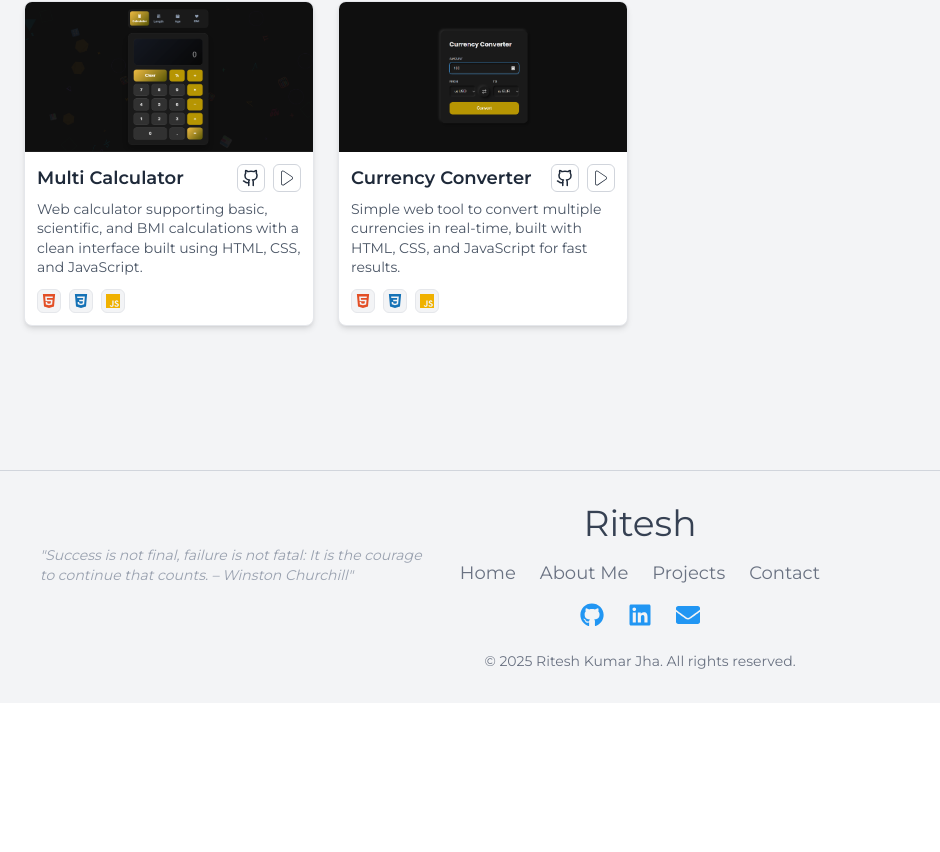
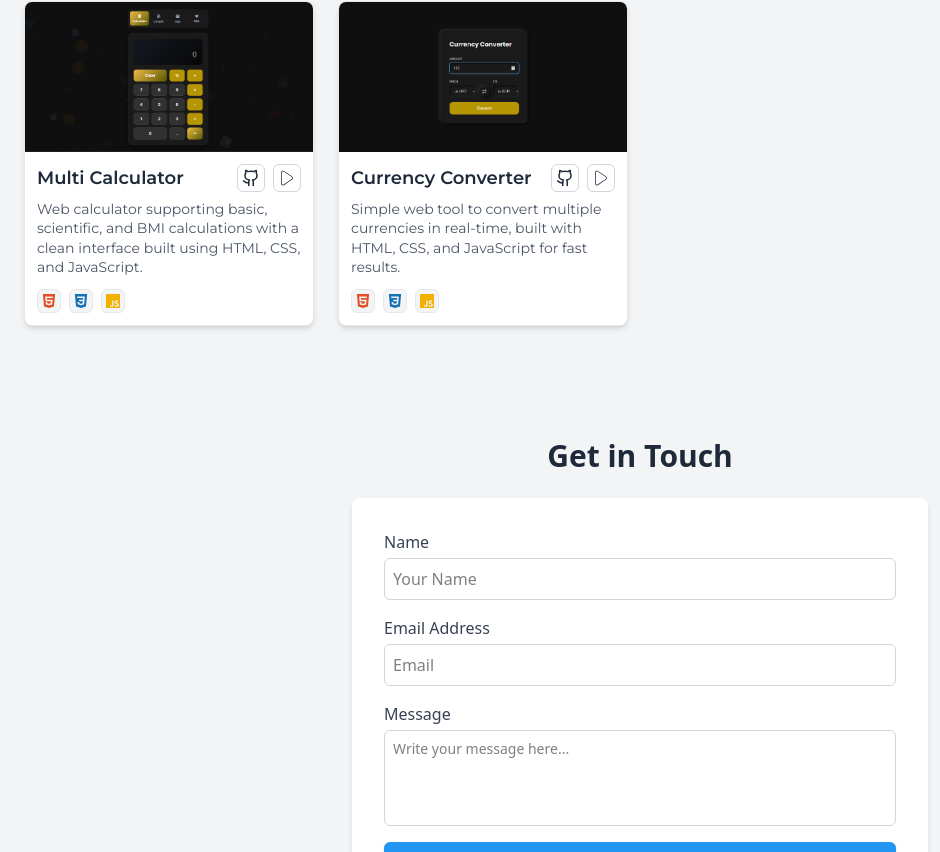
Before and after one commit to rjritesh/New-Portfolio, a React (Vite) app: page / in a window 1280 px wide. Shown: the part 1945-2797 px from the top of the page, without its empty margins (0-940 px from the left). Before the commit the page ends 2648 px from the top, so only its background shows below. Built offline with nearby package versions, Linux system fonts and the light colour scheme.

Commit message:
Fixed contact form

```diff
--- a/package.json
+++ b/package.json
@@ -10,6 +10,7 @@
     "preview": "vite preview"
   },
   "dependencies": {
+    "@formspree/react": "^3.0.0",
     "@tailwindcss/vite": "^4.1.14",
     "framer-motion": "^12.23.22",
     "lucide-react": "^0.544.0",
--- a/src/App.jsx
+++ b/src/App.jsx
@@ -1,4 +1,5 @@
 import AboutExperience from "./components/AboutExperience";
+import ContactForm from "./components/ContactForm";
 import Footer from "./components/Footer";
 // import About from "./components/AboutExperience";
 import Hero from "./components/Hero";
@@ -8,11 +9,12 @@ import Socials from "./components/Socials";
 
 export default function App() {
   return (
-    <div className="bg-gray-100 text-white font-sans">
+    <div className="bg-gray-100  font-sans">
       <Hero />
       <Socials></Socials>
       <AboutExperience></AboutExperience>
       <Projects></Projects>
+      <ContactForm></ContactForm>
       <Footer></Footer>
     </div>
   );
--- /dev/null
+++ b/src/components/ContactForm.jsx
@@ -0,0 +1,87 @@
+import React from 'react';
+import { useForm, ValidationError } from '@formspree/react';
+
+function ContactForm() {
+  const [state, handleSubmit] = useForm("xwprnqrv");
+
+  if (state.succeeded) {
+    return (
+      <p className="text-green-600 text-center mt-6 text-lg font-medium">
+        Thanks for your message! I will get back to you soon.
+      </p>
+    );
+  }
+
+  return (
+    <section id='Contact' className="bg-gray-100 py-12 px-4 sm:px-6 lg:px-8 flex flex-col items-center">
+
+      {/* Heading outside the card */}
+      <h2 className="text-3xl sm:text-3xl font-bold text-gray-800 mb-6 text-center">
+        Get in Touch
+      </h2>
+
+      {/* Smaller rectangular form card */}
+      <div className="w-full max-w-xl bg-white rounded-lg shadow-md p-6 sm:p-8">
+        <form onSubmit={handleSubmit} className="space-y-4">
+
+          {/* Name Field */}
+          <div className="flex flex-col">
+            <label htmlFor="name" className="text-gray-700 font-medium mb-1">
+              Name
+            </label>
+            <input
+              id="name"
+              type="text"
+              name="name"
+              placeholder="Your Name"
+              required
+              className="w-full p-2 border border-gray-300 rounded-md focus:outline-none focus:ring-2 focus:ring-blue-500 transition"
+            />
+          </div>
+
+          {/* Email Field */}
+          <div className="flex flex-col">
+            <label htmlFor="email" className="text-gray-700 font-medium mb-1">
+              Email Address
+            </label>
+            <input
+              id="email"
+              type="email"
+              name="email"
+              placeholder="Email"
+              required
+              className="w-full p-2 border border-gray-300 rounded-md focus:outline-none focus:ring-2 focus:ring-blue-500 transition"
+            />
+            <ValidationError prefix="Email" field="email" errors={state.errors} />
+          </div>
+
+          {/* Message Field */}
+          <div className="flex flex-col">
+            <label htmlFor="message" className="text-gray-700 font-medium mb-1">
+              Message
+            </label>
+            <textarea
+              id="message"
+              name="message"
+              placeholder="Write your message here..."
+              required
+              className="w-full p-2 border border-gray-300 rounded-md focus:outline-none focus:ring-2 focus:ring-blue-500 h-24 resize-none transition text-sm"
+            />
+            <ValidationError prefix="Message" field="message" errors={state.errors} />
+          </div>
+
+          {/* Submit Button */}
+          <button
+            type="submit"
+            disabled={state.submitting}
+            className="w-full py-2 bg-[rgb(33,150,243)] hover:bg-[#41474b] text-white font-semibold rounded-md shadow-sm transition text-sm cursor-pointer"
+          >
+            {state.submitting ? 'Sending...' : 'Send Message'}
+          </button>
+        </form>
+      </div>
+    </section>
+  );
+}
+
+export default ContactForm;
--- a/src/components/Hero.jsx
+++ b/src/components/Hero.jsx
@@ -19,7 +19,7 @@ const Hero = () => {
           <a href="#home" className="hover:text-[rgb(33,150,243)]">Home</a>
           <a href="#about" className="hover:text-[rgb(33,150,243)]">About Me</a>
           <a href="#project" className="hover:text-[rgb(33,150,243)]">Projects</a>
-          <a href="#contact" className="hover:text-[rgb(33,150,243)]">Contact</a>
+          <a href="#Contact" className="hover:text-[rgb(33,150,243)]">Contact</a>
         </nav>
 
         {/* Right: Button */}
```
Also changed, not shown: 1 other file (tests, documents, lock files or other folders).
